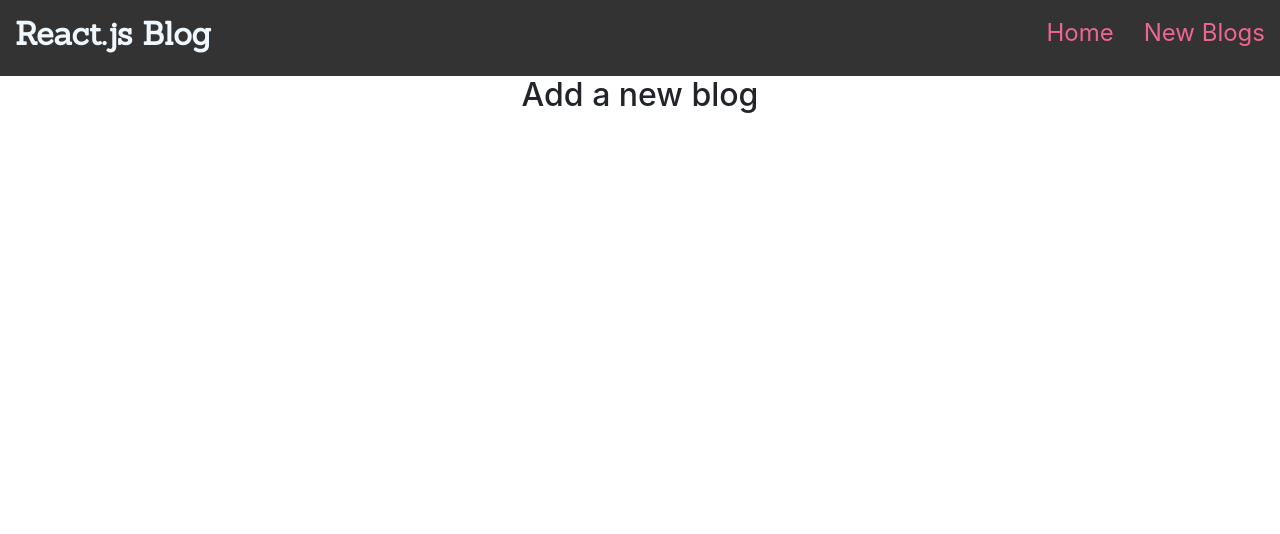
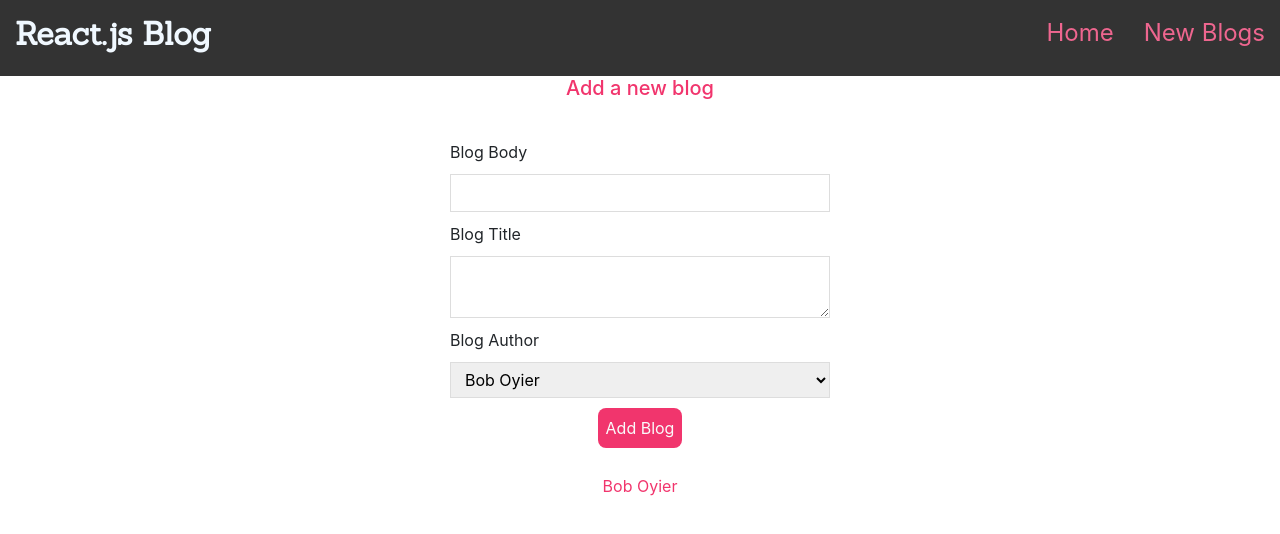
Before and after one commit to oyieroyier/react-prac-net-ninja, a React (Create React App) app: page /create in a window 1280 px wide. Shown: the top 534 px of the page. Built offline with nearby package versions, Linux system fonts and the light colour scheme; a web font is replaced by a local one.

Commit message:
Learn form inputs and submit events in React.

```diff
--- a/data/db.json
+++ b/data/db.json
@@ -67,7 +67,7 @@
 			"title": "Performance in React (Advanced)",
 			"preview": "This article by Fatuman takes us through the advanced concepts of Peformance in React",
 			"body": "With a closer look at the developer’s tools, we can see the log for the first time when the component renders using this custom hook. It doesn’t make sense to run the side-effect for the initial rendering of the component though, because there is nothing to store in the local storage except the initial value. It’s a redundant function invocation, and should only run for every update (re-rendering) of the component.\n As mentioned, there is no React Hook that runs on every re-render, and there is no way to tell the useEffect hook in a React idiomatic way to call its function only on every re-render. However, by using React’s useRef Hook which keeps its ref.current property intact over re-renders, we can keep a made up state (without re-rendering the component on state updates) with an instance variable of our component’s lifecycle.\nWe are exploiting the ref and its mutable current property for imperative state management that doesn’t trigger a re-render. Once the hook is called from its component for the first time (component render), the ref’s current property is initialized with a false boolean called isMounted...",
-			"author": "Fatuma Abdulrahman",
+			"author": "Fatuma Abdullrahman",
 			"id": "10"
 		}
 	]
--- a/src/App.css
+++ b/src/App.css
@@ -168,7 +168,7 @@ p {
 	text-align: center;
 	color: #f1356d;
 }
-.blog-details p span{
+.blog-details p span {
 	color: #3b465e;
 }
 .blog-details {
@@ -186,3 +186,38 @@ p {
 		padding: 5px;
 	}
 }
+
+.create {
+	max-width: 400px;
+	margin: 0 auto;
+	text-align: center;
+}
+
+.create label {
+	text-align: left;
+	display: block;
+}
+.create h2 {
+	font-size: 20px;
+	color: #f1356d;
+	margin-bottom: 30px;
+}
+
+.create input,
+.create textarea,
+.create select {
+	width: 100%;
+	padding: 6px 10px;
+	margin: 10px 0;
+	border: 1px solid #ddd;
+	box-sizing: border-box;
+	display: block;
+}
+.create button{
+	background: #f1356d;
+	color: #fafafa;
+	border: 0;
+	padding: 8px;
+	border-radius: 8px;
+	cursor: pointer;
+}
--- a/src/components/Create.jsx
+++ b/src/components/Create.jsx
@@ -1,11 +1,54 @@
-import React from 'react'
+import React, { useState } from "react";
 
 const Create = () => {
-  return (
-	  <div className='create'>
-		  <h2>Add a new blog</h2>
-	</div>
-  )
-}
+	const [title, setTitle] = useState("");
+	const [body, setBody] = useState("");
+	const [author, setAuthor] = useState("Bob Oyier");
 
-export default Create
+	const handleSubmit = (e) => {
+		e.preventDefault();
+		const blog = { title, body, author }
+
+		console.log(blog);
+	};
+	return (
+		<div className="create">
+			<h2>Add a new blog</h2>
+			<form onSubmit={handleSubmit}>
+				<label>Blog Body</label>
+				<input
+					type="text"
+					required
+					value={title}
+					onChange={(e) => setTitle(e.target.value)}
+				/>
+				<label>Blog Title</label>
+				<textarea
+					required
+					value={body}
+					onChange={(e) => setBody(e.target.value)}
+				></textarea>
+				<label>Blog Author</label>
+				<select value={author} onChange={(e) => setAuthor(e.target.value)}>
+					<option value="Eva Mueke">Eva Mueke</option>
+					<option value="Sumeya Hassan">Sumeya Hassan</option>
+					<option value="Ogada Ogada">Ogada Ogada</option>
+					<option value="Chemweno Ian">Chemweno Ian</option>
+					<option value="Prince Daniel">Prince Daniel</option>
+					<option value="Fatuma Abdullrahman">Fatuma Abdullrahman</option>
+					<option value="Kimathi Njoki">Kimathi Njoki</option>
+					<option value="Robert Wierurch">Robert Wierurch</option>
+					<option value="Bob Oyier">Bob Oyier</option>
+					<option value="Nyokabi Kamau">Nyokabi Kamau</option>
+				</select>
+				<button>Add Blog</button>
+			</form>
+
+			<p>{title}</p>
+			<p>{body}</p>
+			<p>{author}</p>
+		</div>
+	);
+};
+
+export default Create;
```
